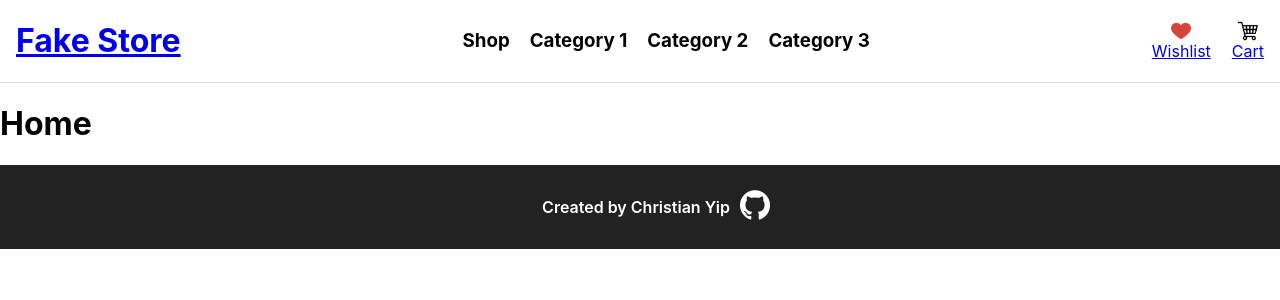
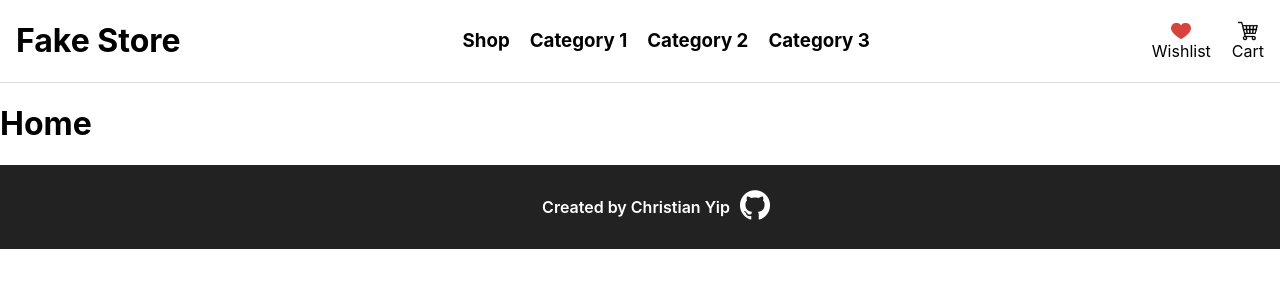
Before and after one commit to c-yip/shopping-cart, a React (Create React App) app: page / in a window 1280 px wide. Shown: the top 300 px of the page. Built offline with nearby package versions, Linux system fonts and the light colour scheme; the HTML template or start-up script is replaced by a standard one.

Commit message:
Remove style from links.

```diff
--- a/src/App.css
+++ b/src/App.css
@@ -1,6 +1,11 @@
 .App {
   display: flex;
   flex-direction: column;
+}
+
+a {
+  color: inherit;
+  text-decoration: inherit;
 }
 
 header {
```
